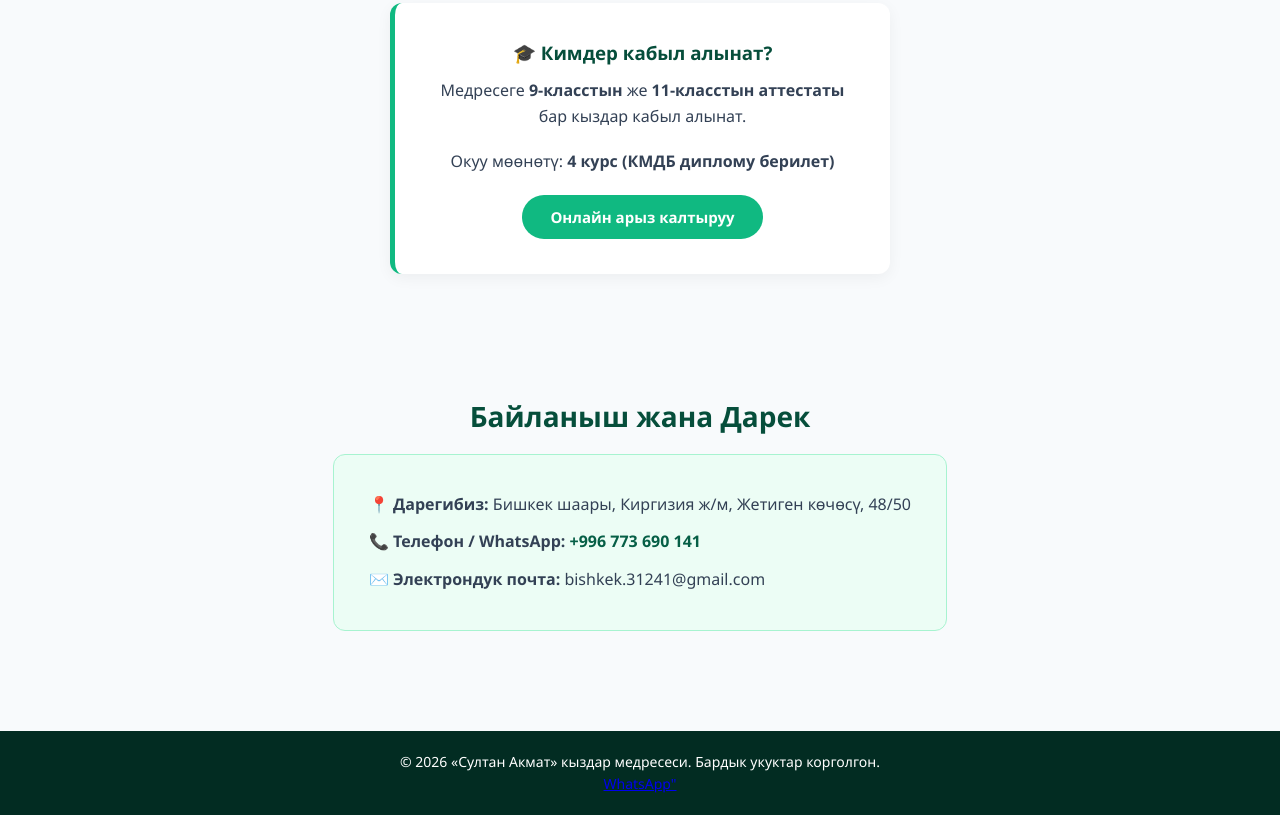
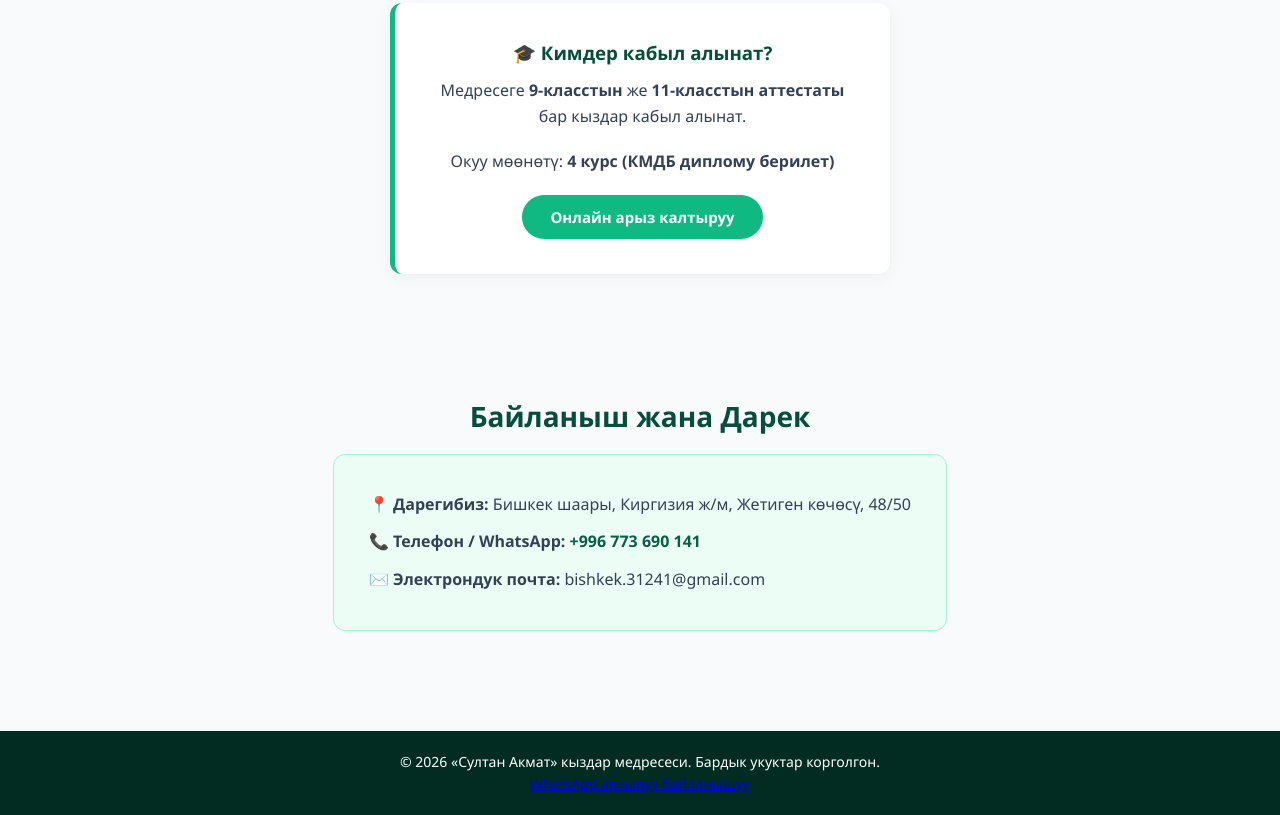
Before and after one commit to bishkek31241-cell/Medrese_1, a plain HTML site: page index.html in a window 1280 px wide. Shown: the part 2830-3645 px from the top of the page. Drawn offline with Linux system fonts and the light colour scheme.

Commit message:
WhatsApp шилтемесин ондоо

```diff
--- a/index.html
+++ b/index.html
@@ -162,7 +162,7 @@
     <!-- Подвал / Footer -->
     <footer>
         <p>&copy; 2026 «Султан Акмат» кыздар медресеси. Бардык укуктар корголгон.</p>
-        <a href="https://wa.me/996773690141" target="_blank">WhatsApp"</a>
+        <a href="https://wa.me/996773690141" target="_blank">WhatsApp аркылуу байланышуу</a>
     </footer>
 
     <script src="script.js"></script>
```
